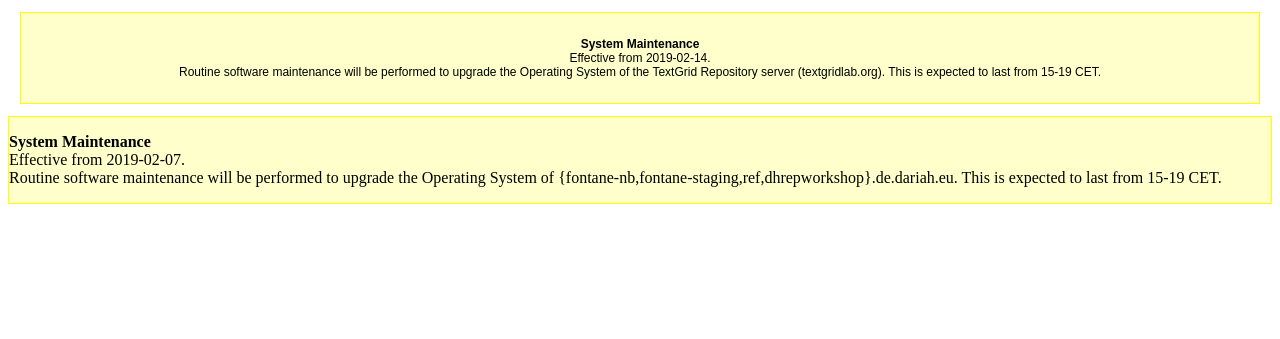
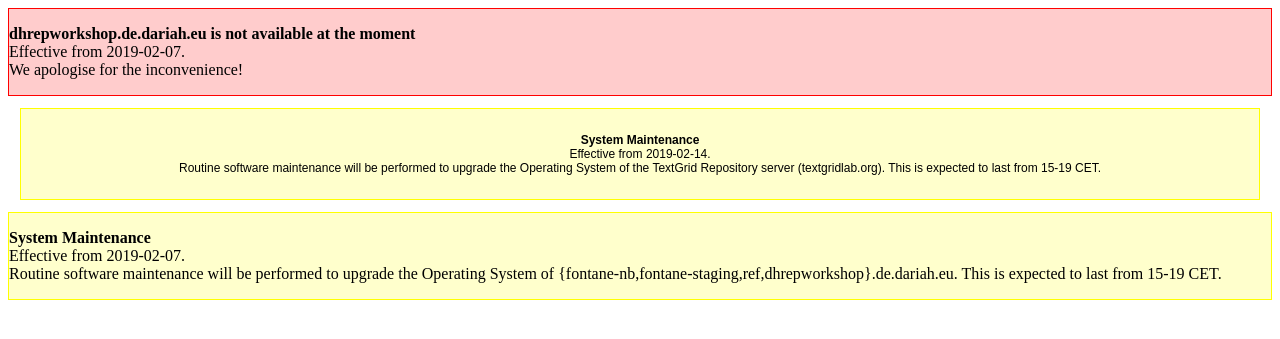
Before and after one commit to DARIAH-DE/status, a Jekyll site: the page built from textgrid/repstatus.md, in a window 1280 px wide. Shown: the top 339 px of the page. Built offline with Jekyll 4.4.1, drawn with Linux system fonts in a browser that asks for light colours.

Commit message:
Revert "Delete dhrepworkshop --> not a productive instance"
This reverts commit 93da9645dd588180900925a8290cfdc9f78f6f81.

```diff
--- a/_data/outages.yaml
+++ b/_data/outages.yaml
@@ -1,4 +1,10 @@
 ---
+- title: 'dhrepworkshop.de.dariah.eu is not available at the moment'
+  date_start: '2019-02-07'
+  hide: false
+  description: 'We apologise for the inconvenience!'
+  affected:
+    - '/servers/dhrepworkshop'
 - title: 'System Maintenance'
   date_start: '2019-01-31'
   date_end: '2019-01-31'
--- /dev/null
+++ b/_servers/dhrepworkshop.yaml
@@ -0,0 +1,5 @@
+---
+title: 'dhrepworkshop.de.dariah.eu'
+dependencies:
+  - '/infrastructure/gwdg-cloud'
+---
```
Also changed, not shown: _data/announcements.yaml (+12 -0 lines), _data/history.yaml (+0 -11 lines), _services/dhrepworkshop.yaml (added, +8 -0 lines).
